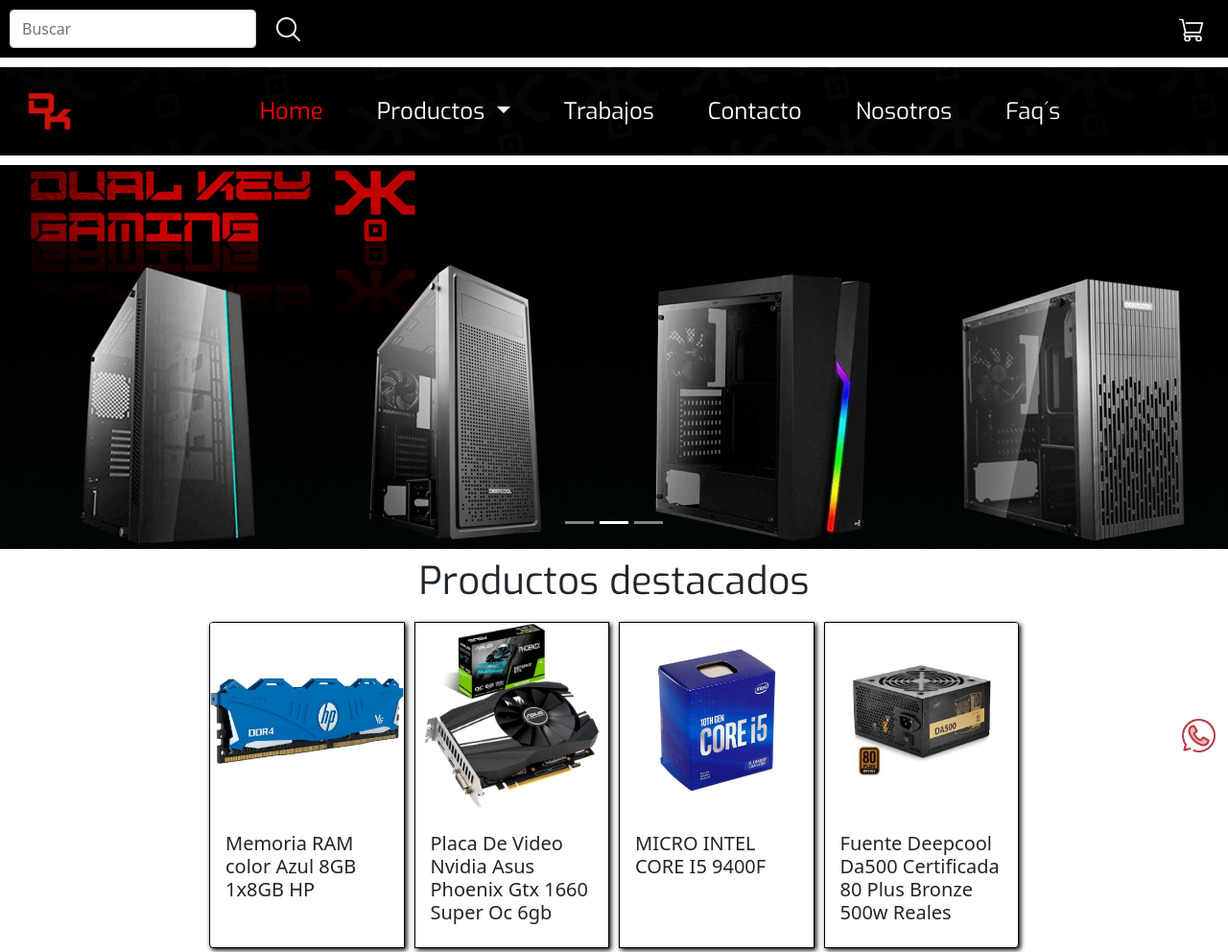
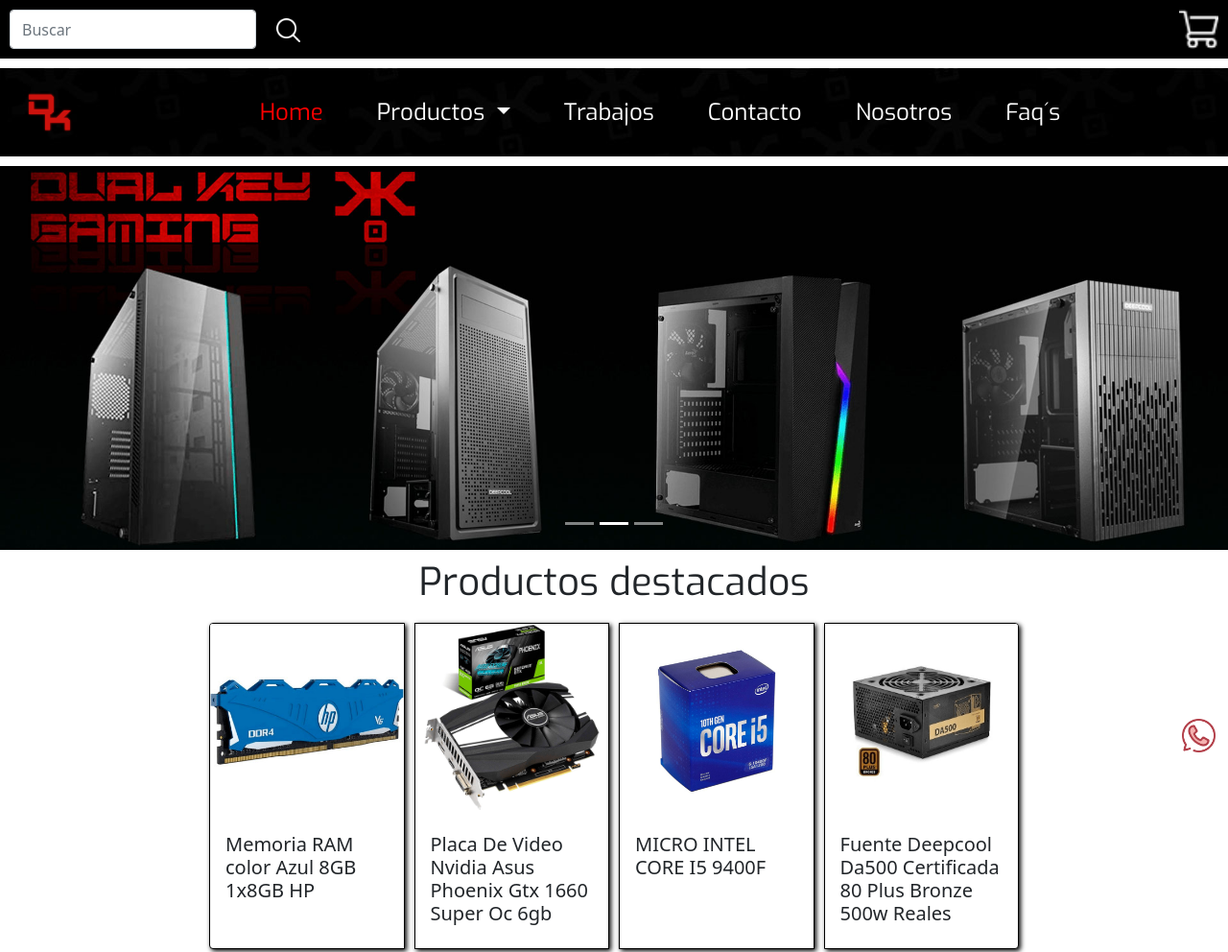
Before and after one commit to Santiago-Neyra/Dual--Key, a website: page index.html in a window 1280 px wide. Shown: the top 992 px of the page at 96% size. Drawn offline with nearby package versions, Linux system fonts and the light colour scheme.

Commit message:
redimension carrito

```diff
--- a/index.html
+++ b/index.html
@@ -54,7 +54,7 @@
 
         <div class="caja-carrito">
           <a class="navbar-brand carrito" href="#">
-            <img src="MULTIMEDIA/icn-nav-cart.png" alt="Icono carrito">
+            <img src="MULTIMEDIA/icn-nav-cart.png" alt="Icono carrito" class="icono-carrito">
           </a>
         </div>
       </div>
```
